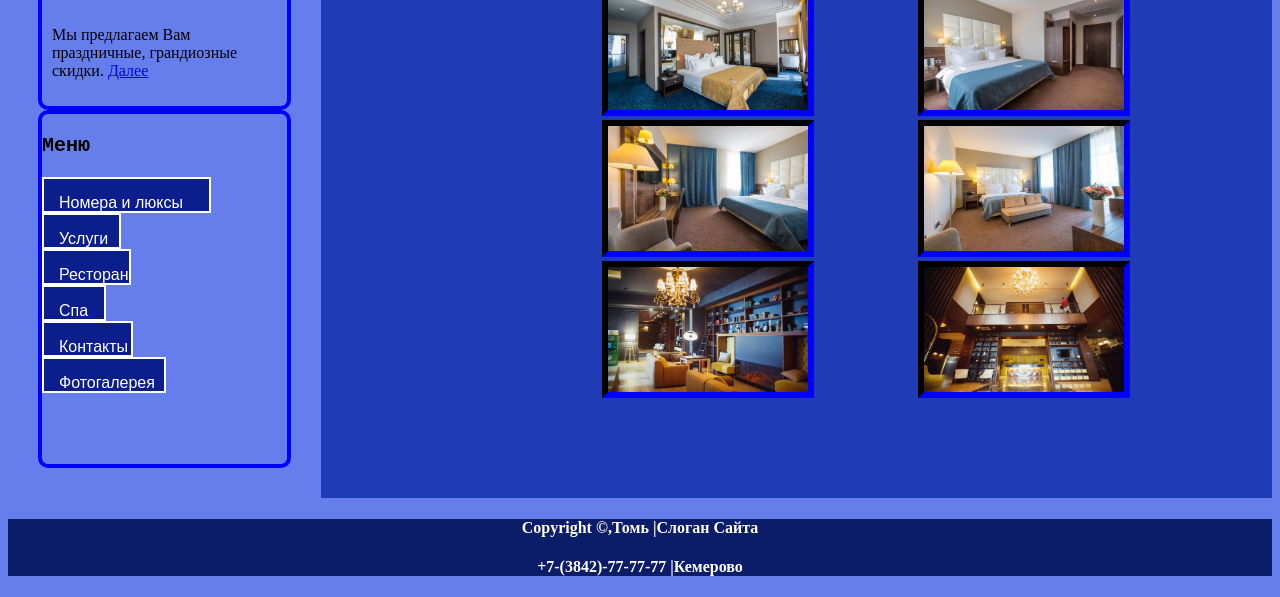
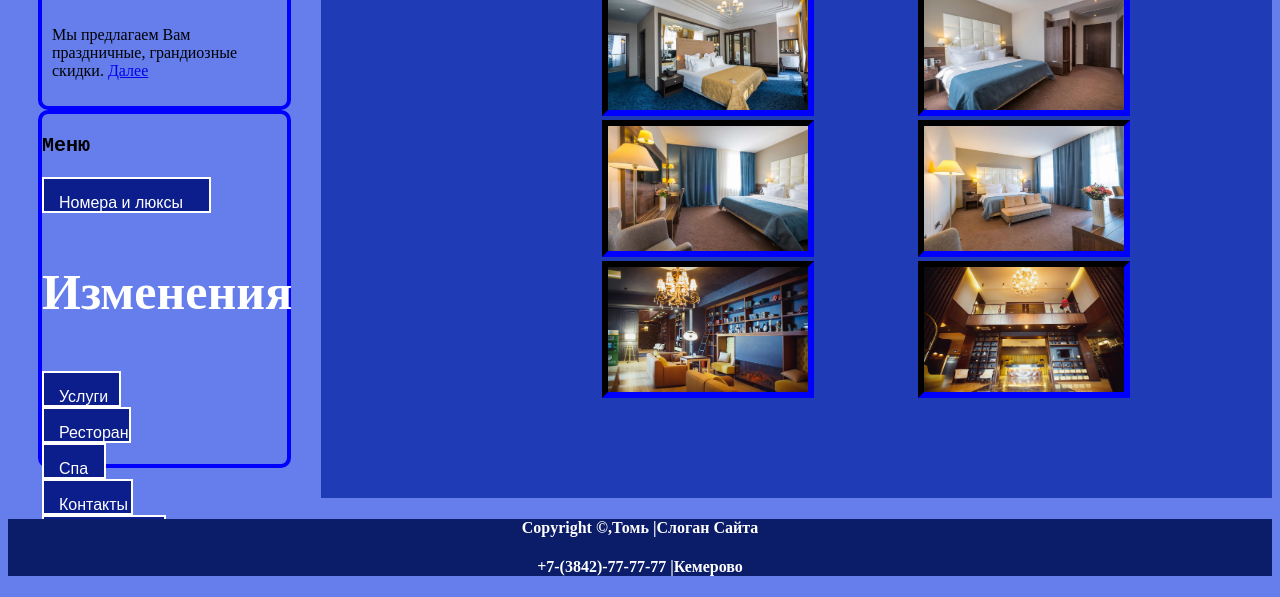
Before and after one commit to KostyrevDanil/My-proekt, a plain HTML site: page index.html in a window 1280 px wide. Shown: the part 485-1082 px from the top of the page. Drawn offline with Linux system fonts and the light colour scheme.

Commit message:
мои первые изменения

```diff
--- a/index.html
+++ b/index.html
@@ -73,6 +73,8 @@
     width: 135px;
     height: 2px;
     font-family: Arial;"> Номера и люксы </div>
+    <h1>Изменения
+    </h1>
     <div style="border:2px solid white;
     background-color:rgb(11, 30, 139);
     padding:15px;
```
